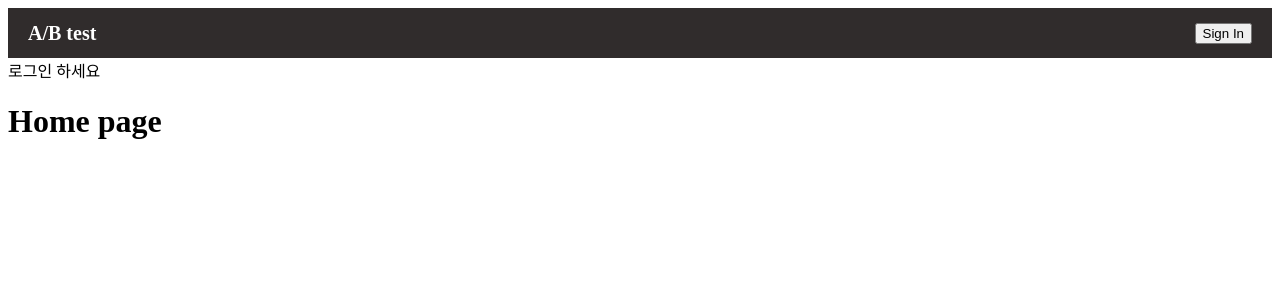
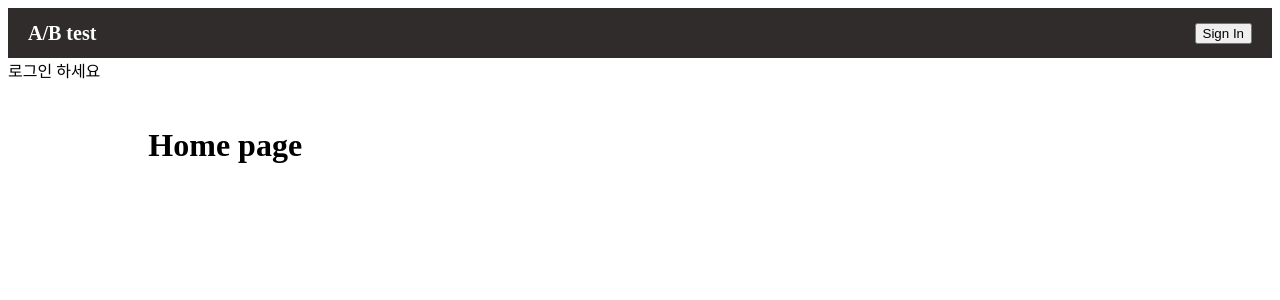
Before and after one commit to Pogith/ab-test-frontend, a React (Create React App) app: page / in a window 1280 px wide. Shown: the top 300 px of the page. Built offline with nearby package versions, Linux system fonts and the light colour scheme; no server answers.

Commit message:
design: Layout 컴포넌트 classname 추가 및 scss 코드작성

```diff
--- a/src/component/Layout/Layout.js
+++ b/src/component/Layout/Layout.js
@@ -1,10 +1,11 @@
 import React from "react";
 import { Routes, Route } from "react-router-dom";
 import { useRecoilValue } from "recoil";
+import classNames from "classnames/bind";
 
 import { tokenState } from "../../recoil/atom";
 import Home from "../Home/Home";
-import Navbar from "../Navbar/Navbar";
+import Sidebar from "../Sidebar/Sidebar";
 import RegisterProjectPage from "../RegisterProjectPage/RegisterProjectPage";
 import ScriptKeyModal from "../ScriptKeyModal/ScriptKeyModal";
 import TestResultPage from "../TestResultPage/TestResultPage";
@@ -12,18 +13,29 @@ import Topbar from "../Topbar/Topbar";
 import UserPage from "../UserPage/UserPage";
 import UserProjectPage from "../UserProjectPage/UserProjectPage";
 
+import styles from "./Layout.module.scss";
+
+const cx = classNames.bind(styles);
+
 export default function Layout() {
   const token = useRecoilValue(tokenState);
 
   return (
     <div>
       <Topbar />
-      {token ? <Navbar /> : "로그인 하세요"}
+      <div className={cx("layout")}>
+        <div className={cx("layout__sidebar")}>
+          {token ? <Sidebar /> : "로그인 하세요"}
+        </div>
+        <div className={cx("layout__content")}>
           <Routes>
             <Route path="/" element={<Home />} />
             <Route path="/project" element={<RegisterProjectPage />} />
             <Route path="/user/:uid" element={<UserPage />} />
-        <Route path="/user/project/:projectId" element={<UserProjectPage />} />
+            <Route
+              path="/user/project/:projectId"
+              element={<UserProjectPage />}
+            />
             <Route
               path="/user/project/:projectId/:uniqId"
               element={<ScriptKeyModal />}
@@ -34,5 +46,7 @@ export default function Layout() {
             />
           </Routes>
         </div>
+      </div>
+    </div>
   );
 }
--- /dev/null
+++ b/src/component/Layout/Layout.module.scss
@@ -0,0 +1,7 @@
+.layout {
+  display: flex;
+
+  &__content {
+    padding: 3rem;
+  }
+}
```
Lines whose indentation alone changed are shown as unchanged.
